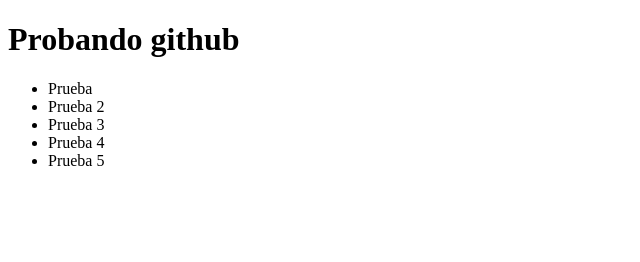
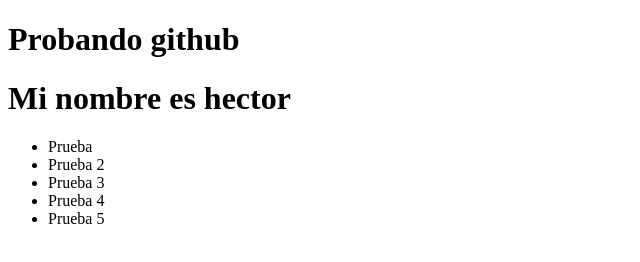
Before and after one commit to hector97xd/cursoWeb, a plain HTML site: page Primera Etapa/index.html in a window 1280 px wide. Shown: the whole page, without its empty margins (0-640 px from the left). Drawn offline with Linux system fonts and the light colour scheme.

```diff
--- a/Primera Etapa/index.html
+++ b/Primera Etapa/index.html
@@ -6,6 +6,7 @@
 </head>
 <body>
 <h1>Probando github</h1>
+<h1>Mi nombre es hector</h1>
 <ul>
     <li>Prueba</li>
     <li>Prueba 2</li>
```
